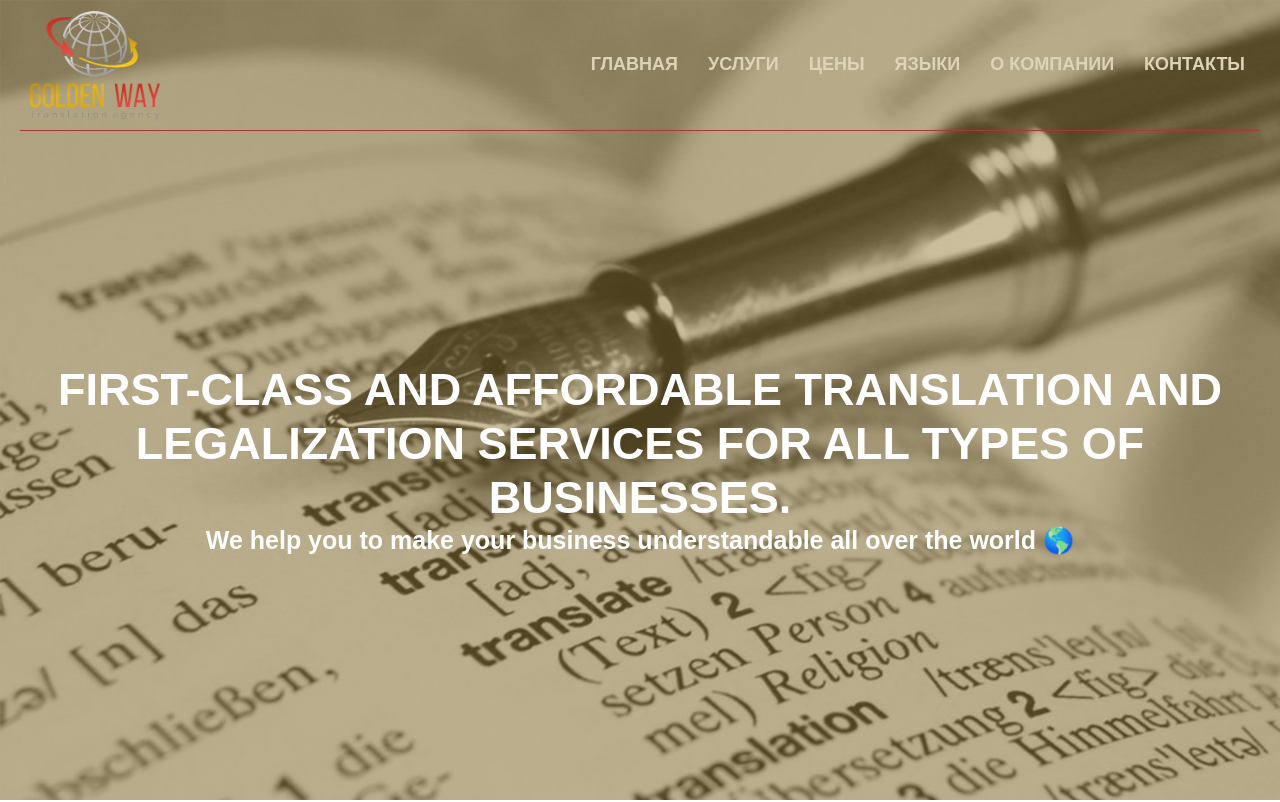
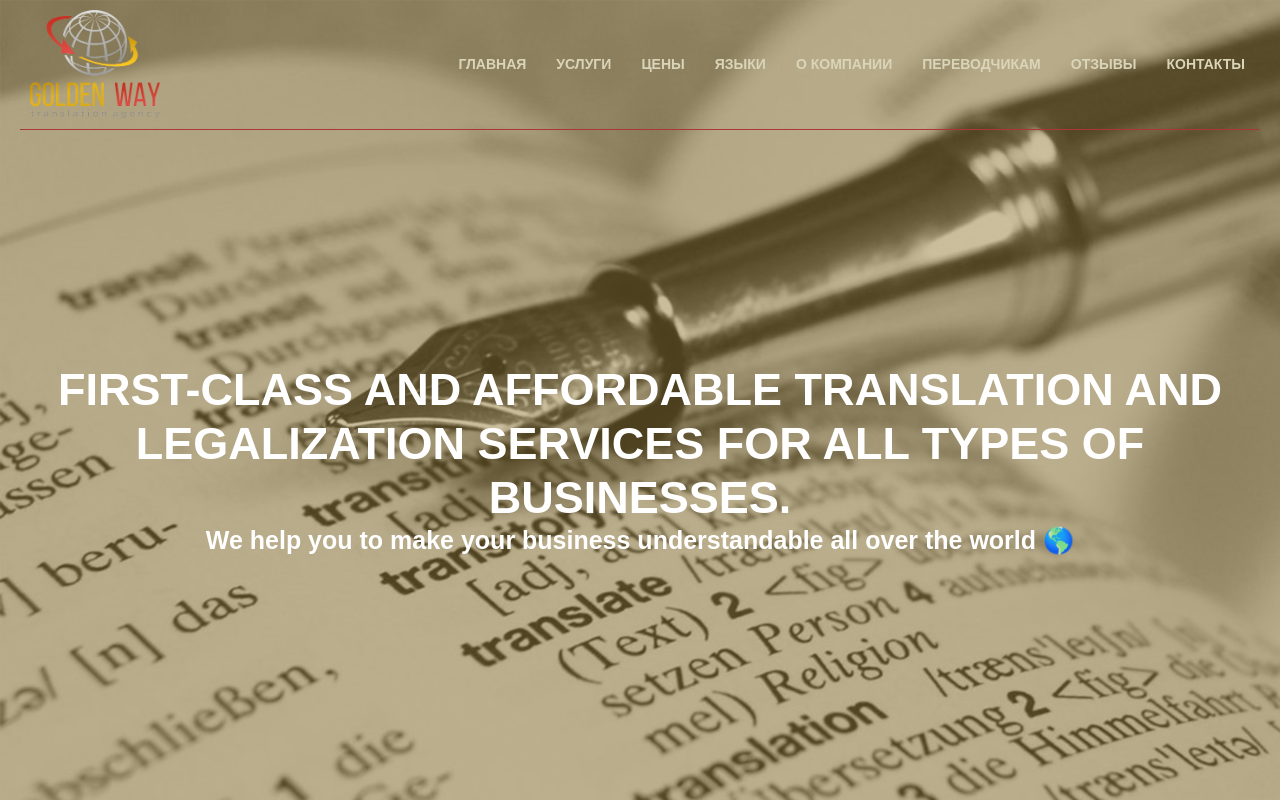
Before and after one commit to UABilostVi/Portfolio, a website: page GoldenWay/index.html in a window 1280 px wide. Shown: the top 802 px of the page. Drawn offline with nearby package versions, Linux system fonts and the light colour scheme; files whose address does not match are found by name.

Commit message:
add menu items

```diff
--- a/GoldenWay/index.html
+++ b/GoldenWay/index.html
@@ -49,6 +49,18 @@
 										<span></span>
 									</a></li>
 								<li><a href="#">О компании
+										<span></span>
+										<span></span>
+										<span></span>
+										<span></span>
+									</a></li>
+								<li><a href="#">Переводчикам
+										<span></span>
+										<span></span>
+										<span></span>
+										<span></span>
+									</a></li>
+								<li><a href="#">Отзывы
 										<span></span>
 										<span></span>
 										<span></span>
--- a/GoldenWay/src/scss/main.scss
+++ b/GoldenWay/src/scss/main.scss
@@ -101,7 +101,7 @@ li {
     visibility: hidden;
     opacity: 0;
     transition: ease-in-out 0.3s;
-    @include media('>=tablet') {
+    @include media('>=desktop') {
       opacity: 1;
       display: block;
       visibility: visible;
@@ -112,11 +112,11 @@ li {
         line-height: 1.2;
         font-size: 15px;
         @include media('>=desktop') {
-          font-size: 18px;
+          font-size: 14px;
         }
         a {
           position: relative;
-          padding: 54px 15px;
+          padding: 56px 15px;
           display: inline-block;
           vertical-align: top;
           transition: ease-in-out .5s;
@@ -221,7 +221,7 @@ ul li a span:nth-child(4) {
   height: 30px;
   position: relative;
   z-index: 4;
-  @include media(">=tablet") {
+  @include media(">=desktop") {
     display: none;
   }
   &:after,
```
Also changed, not shown: GoldenWay/build/css/main.css, GoldenWay/build/css/min/main.css.
